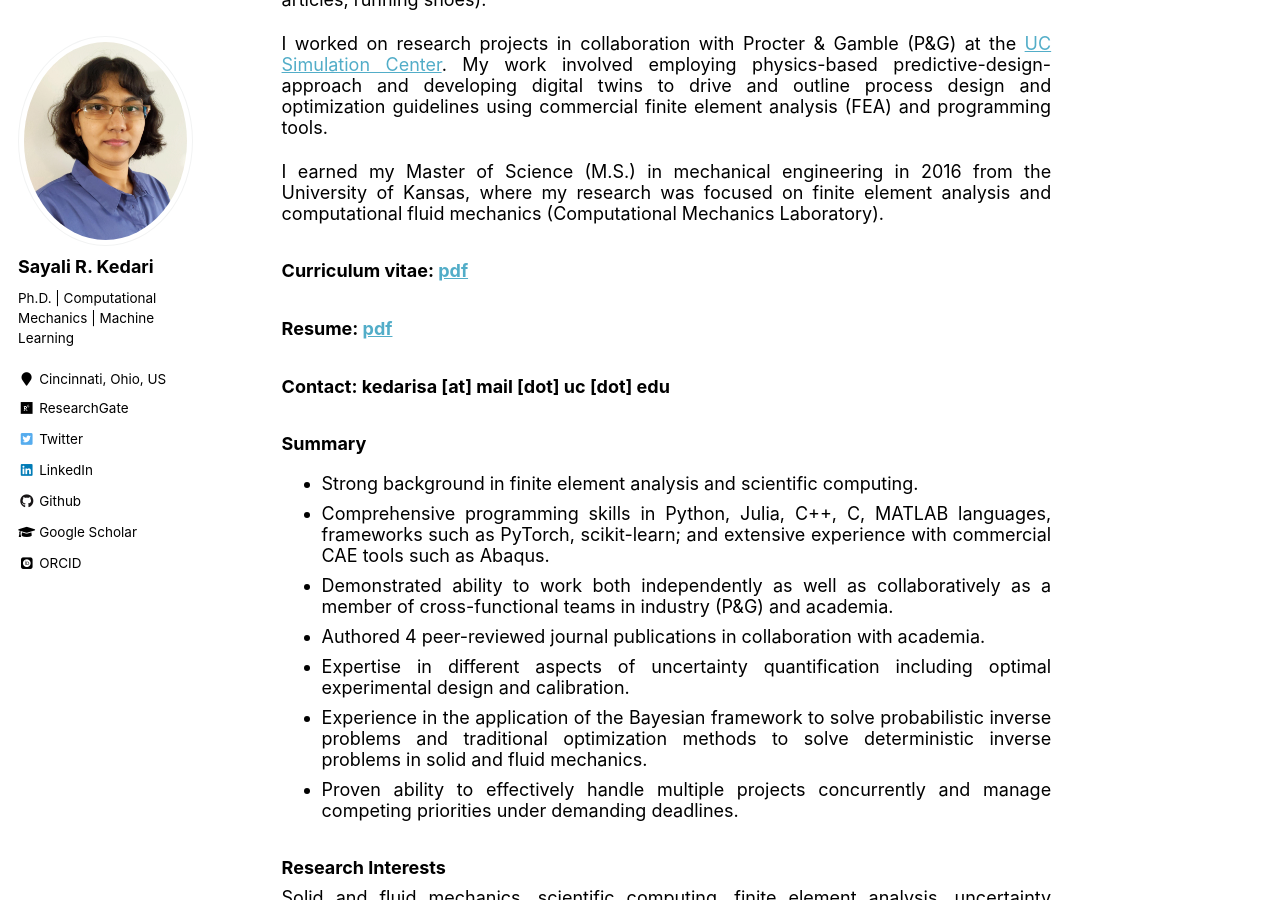
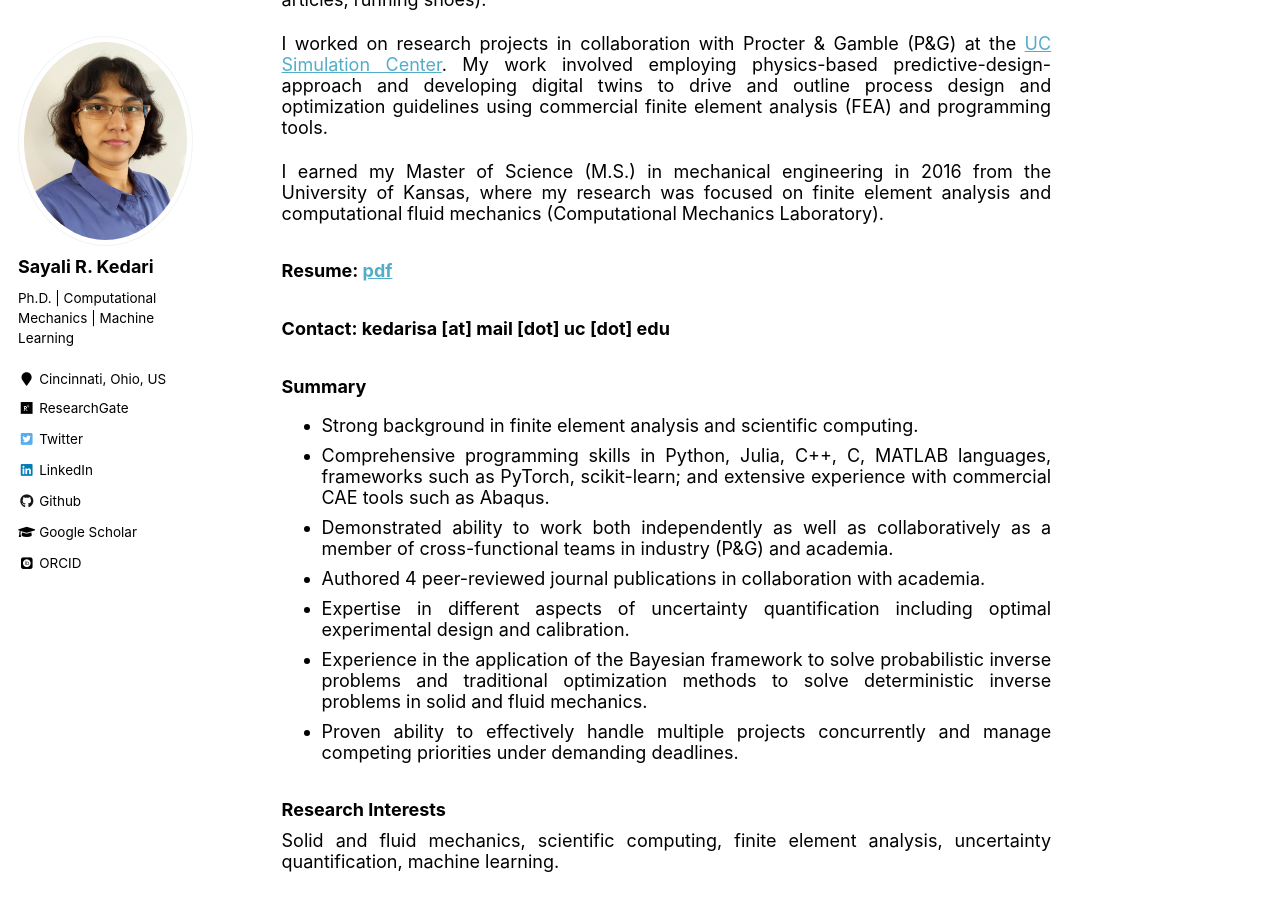
Before and after one commit to sayalirked/sayalirked.github.io, a Jekyll site: the page built from _pages/about.md, in a window 1280 px wide and 900 px high, scrolled down 420 px. Built offline with Jekyll 4.4.1, drawn with Linux system fonts in a browser that asks for light colours; some web fonts are replaced.

Commit message:
Update about.md
update online resume only

```diff
--- a/_pages/about.md
+++ b/_pages/about.md
@@ -16,7 +16,6 @@ I worked on research projects in collaboration with Procter & Gamble (P&G) at th
 
 I earned my Master of Science (M.S.) in mechanical engineering in 2016 from the University of Kansas, where my research was focused on finite element analysis and computational fluid mechanics (Computational Mechanics Laboratory).
 
-### Curriculum vitae: [pdf](https://sayalirked.github.io/files/sayali-cv-web.pdf)
 ### Resume: [pdf](https://sayalirked.github.io/files/SayaliKedariresumeweb.pdf)
 ### Contact: kedarisa [at] mail [dot] uc [dot] edu
 
```
